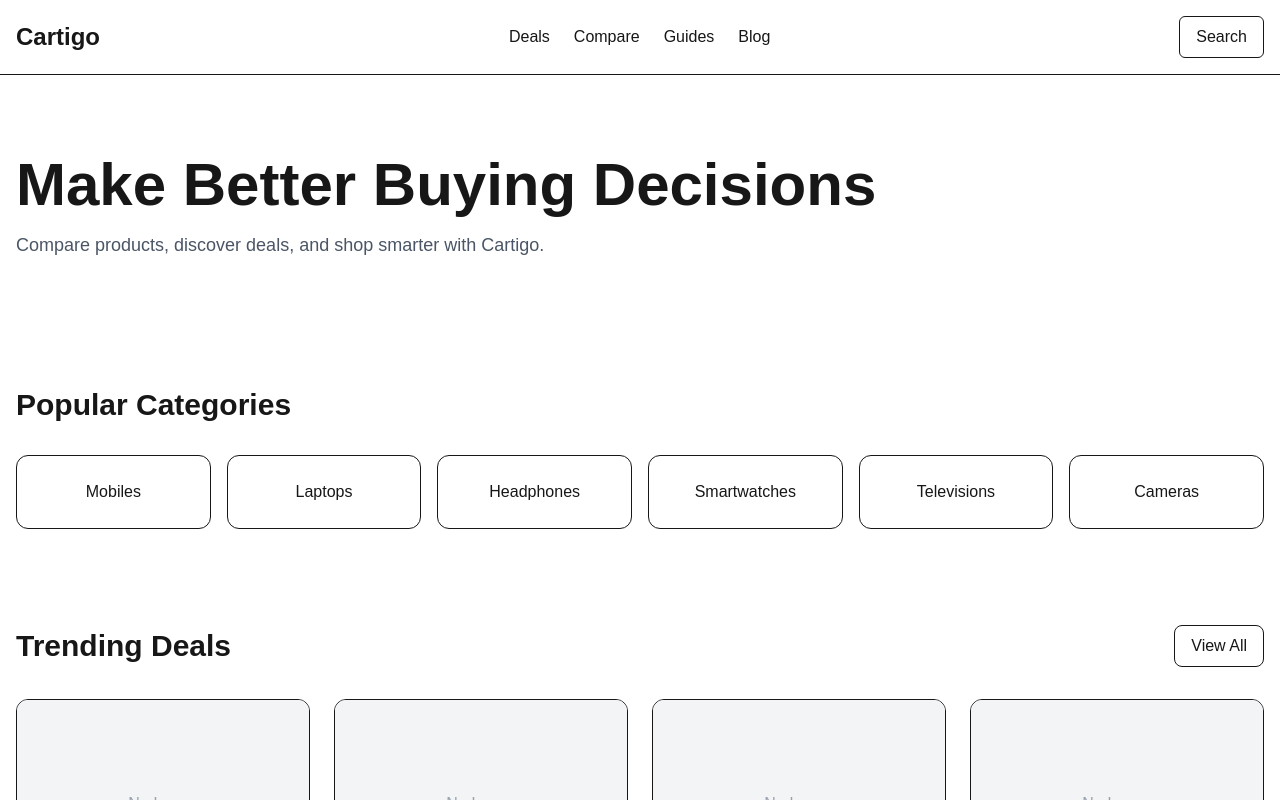
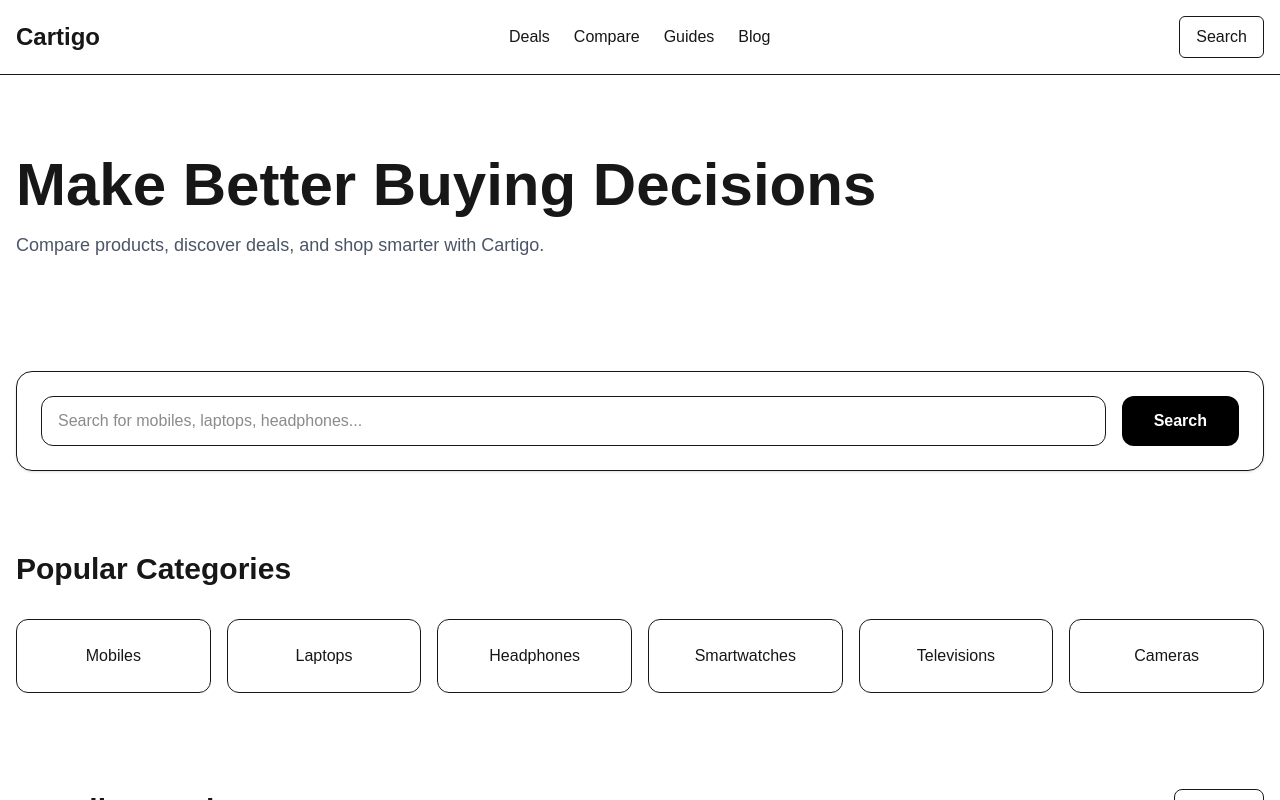
Before and after one commit to payadav142-rgb/cartigo, a Next.js app: page / in a window 1280 px wide. Shown: the top 800 px of the page. Built offline with nearby package versions, Linux system fonts and the light colour scheme.

Commit message:
feat: add homepage search bar

```diff
--- a/app/page.tsx
+++ b/app/page.tsx
@@ -1,4 +1,5 @@
 import Hero from "@/components/home/Hero";
+import SearchBar from "@/components/home/SearchBar";
 import Categories from "@/components/home/Categories";
 import Deals from "@/components/home/Deals";
 
@@ -6,6 +7,7 @@
   return (
     <main>
       <Hero />
+      <SearchBar />
       <Categories />
       <Deals />
     </main>
--- /dev/null
+++ b/components/home/SearchBar.tsx
@@ -0,0 +1,17 @@
+export default function SearchBar() {
+  return (
+    <section className="mx-auto max-w-7xl px-4 py-8">
+      <div className="flex flex-col gap-4 rounded-2xl border bg-white p-6 shadow-sm md:flex-row">
+        <input
+          type="text"
+          placeholder="Search for mobiles, laptops, headphones..."
+          className="flex-1 rounded-xl border px-4 py-3 outline-none focus:ring-2 focus:ring-black"
+        />
+
+        <button className="rounded-xl bg-black px-8 py-3 font-semibold text-white hover:bg-gray-800">
+          Search
+        </button>
+      </div>
+    </section>
+  );
+}
```
